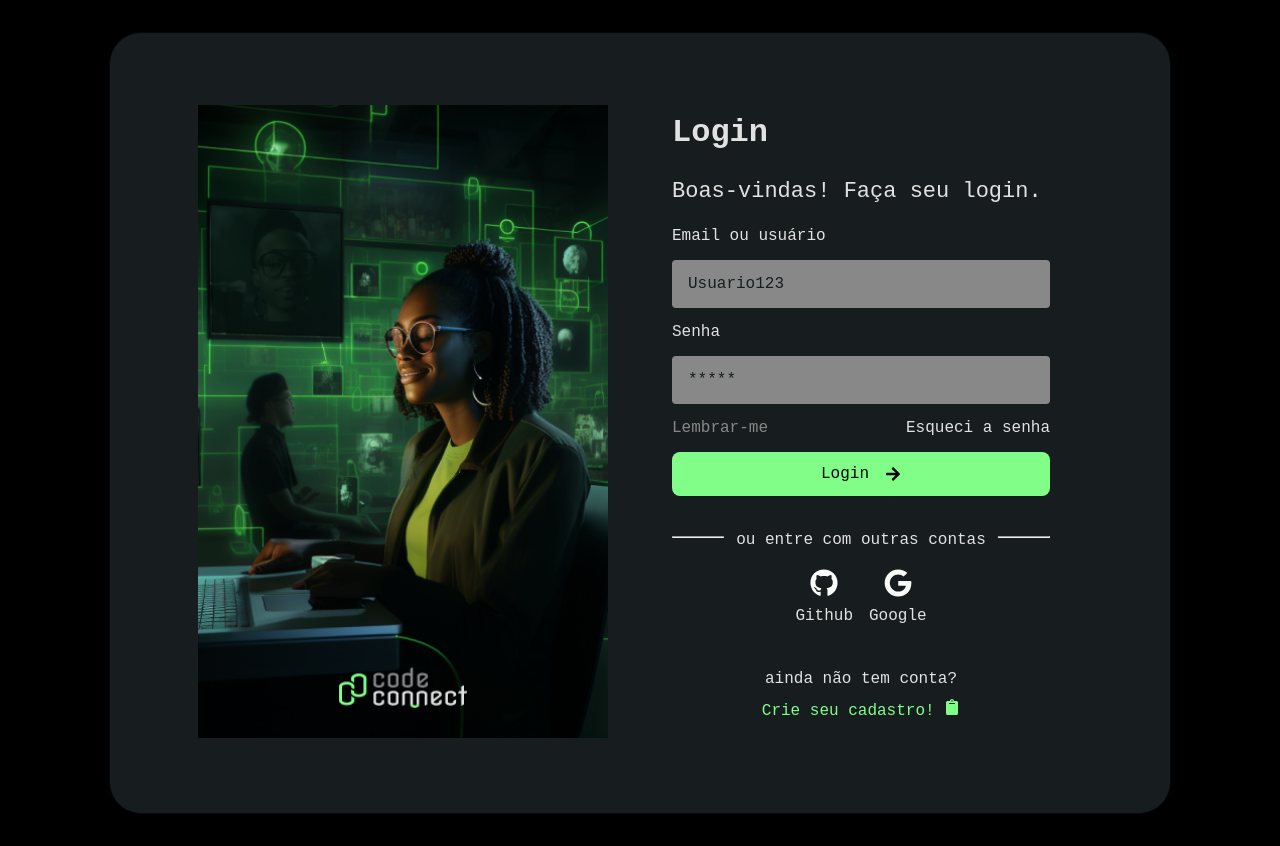
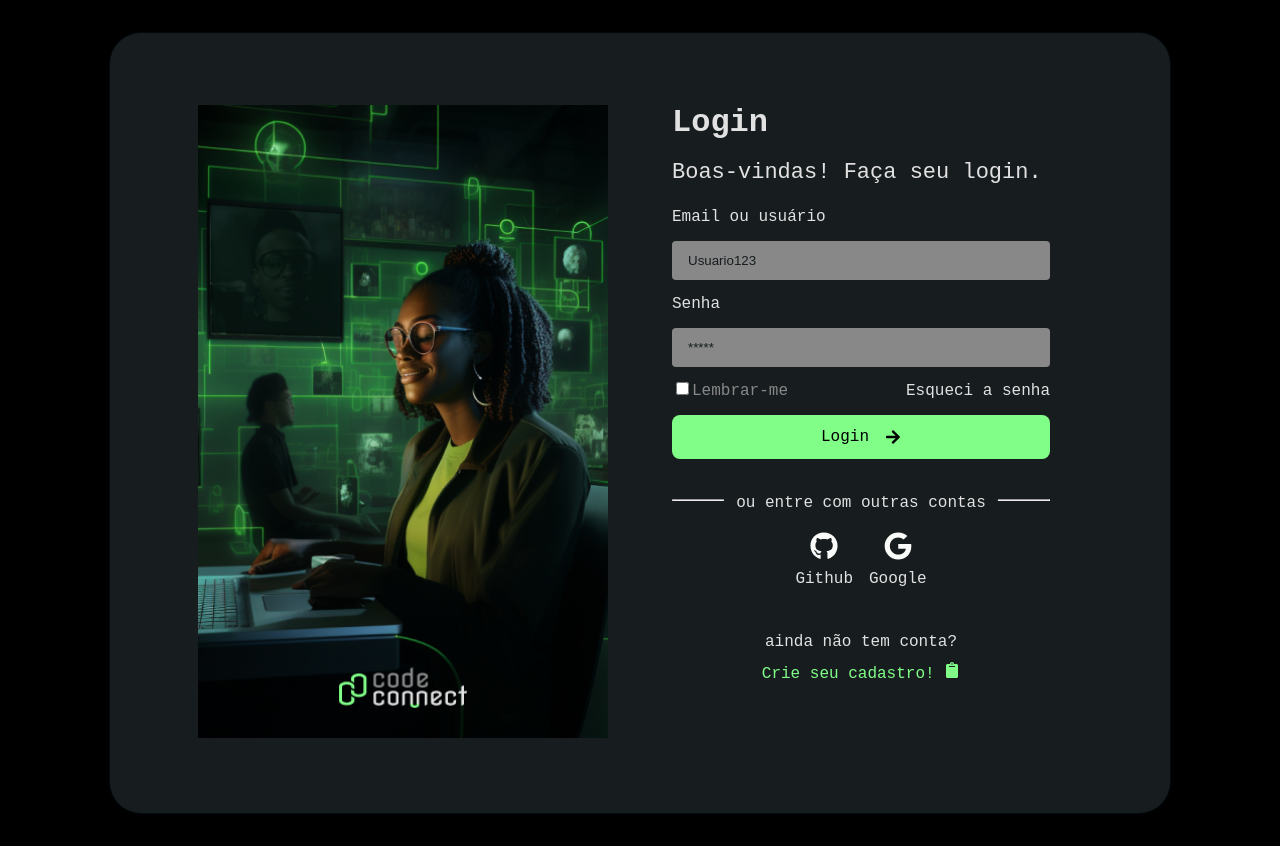
Before and after one commit to DaysibelPitter/CodeConnect, a React (Vite) app: page / in a window 1280 px wide. Built offline with nearby package versions, Linux system fonts and the light colour scheme.

Commit message:
mejorando estilos

```diff
--- a/src/App.css
+++ b/src/App.css
@@ -23,10 +23,6 @@ a{
 h1{
   margin:0;
   font-size: 2rem;
-  margin: 0.6rem 0;
-}
-input{
-  all: unset;
 }
 input::placeholder{
   color:#171D1F;
--- a/src/App.tsx
+++ b/src/App.tsx
@@ -1,12 +1,22 @@
 
 import './App.css'
+import { BrowserRouter, Routes, Route } from 'react-router-dom';
 import Login from './components/Login/Login'
+import Cadastro from './components/Cadastro/Cadastro'
+// import Feed from './components/Feed/Feed'
+
 function App() {
 
 
   return (
     <>
-      <Login/>
+    <BrowserRouter>
+      <Routes>
+        <Route path="/" element={<Login />} />
+        <Route path="/Cadastro" element={<Cadastro/>} />
+        {/* <Route path="/feed" element={<Feed />} /> */}
+      </Routes>
+    </BrowserRouter>
     </>
   )
 }
```
